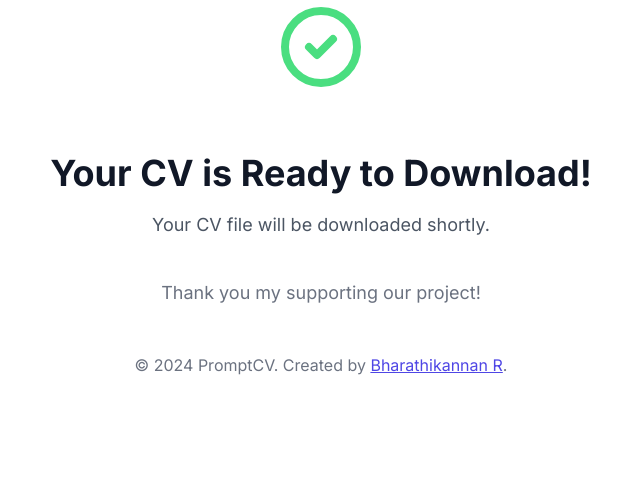
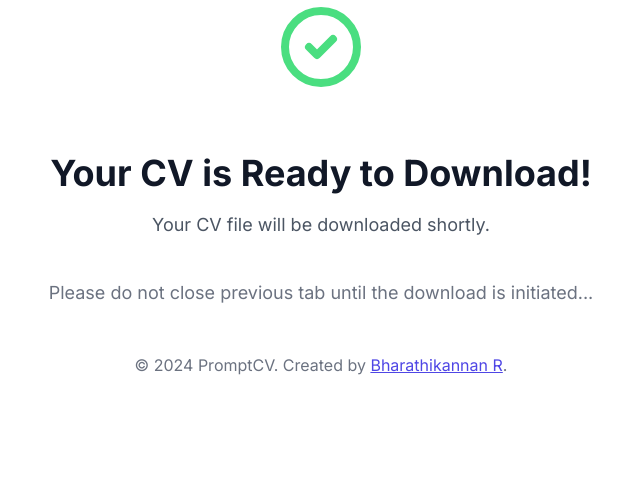
Before and after one commit to r-bharathikannan-2006/PromptCV, a Django app: page /thanks in a window 1280 px wide. Shown: the part 271-773 px from the top of the page, without its empty margins (319-959 px from the left). Run offline with Django 5.2, Linux system fonts and the light colour scheme.

Commit message:
Update thanks.html

```diff
--- a/Templates/thanks.html
+++ b/Templates/thanks.html
@@ -139,7 +139,7 @@
                 </svg>
                 <h2 class="main-heading">Your CV is Ready to Download!</h2>
                 <p class="sub-heading">Your CV file will be downloaded shortly.</p>
-                <p class="footer-text">Thank you my supporting our project!</p>
+                <p class="footer-text">Please do not close previous tab until the download is initiated...</p>
             </main>
 
             <footer>
```
